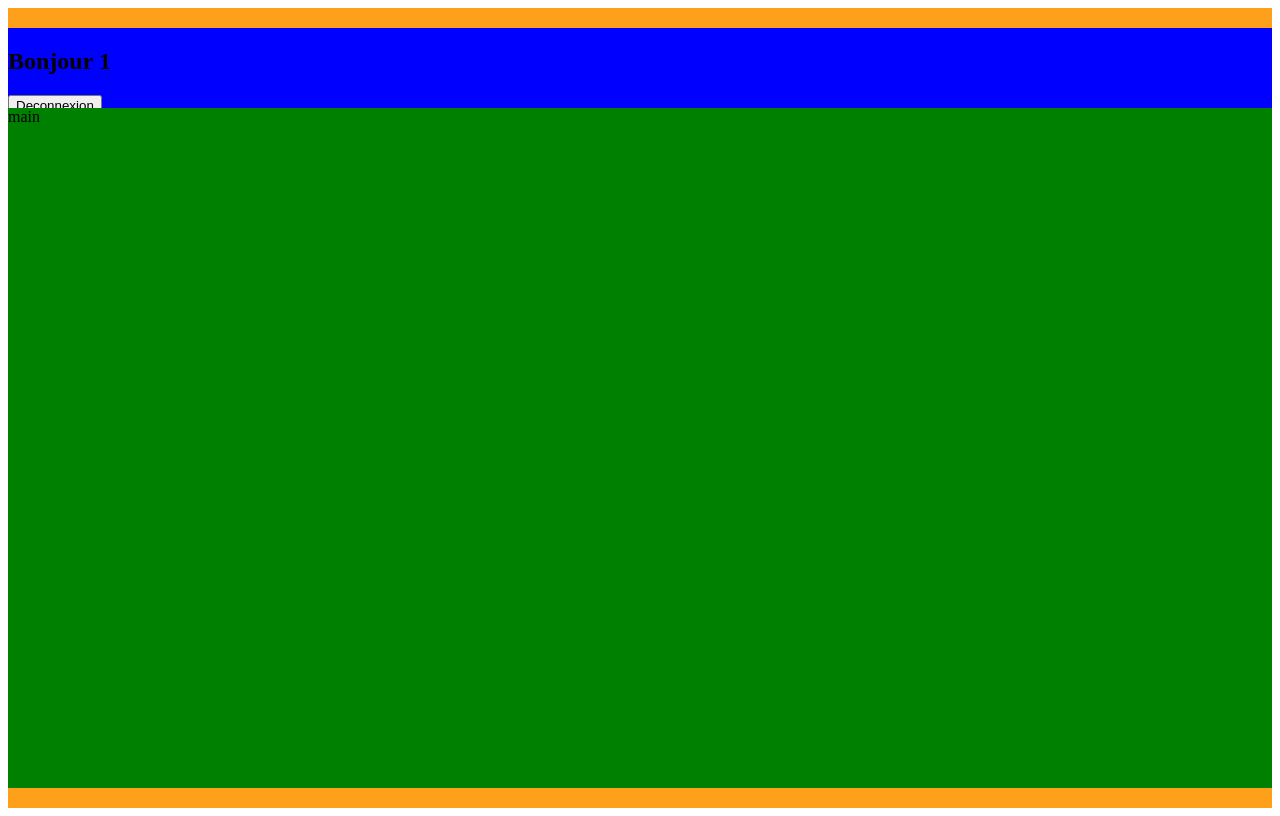
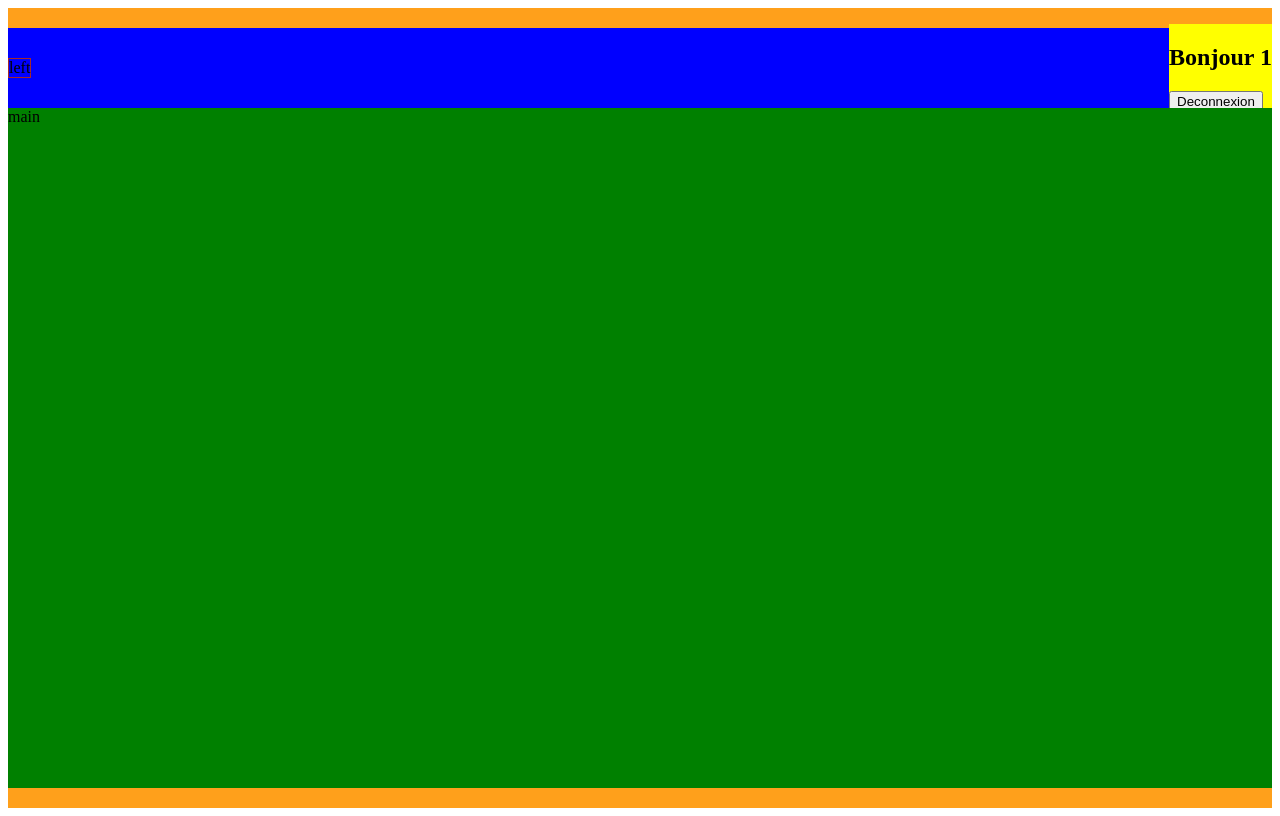
Before and after one commit to arliBukasa/vi-tranning-crazee-buger, a React (Vite) app: page /order/1 in a window 1280 px wide. Built offline with nearby package versions, Linux system fonts and the light colour scheme.

Commit message:
:recycle: F04>Nav> reorder layout and components

```diff
--- /dev/null
+++ b/src/components/pages/NavLeft.jsx
@@ -0,0 +1,13 @@
+import React from 'react'
+import styled from 'styled-components';
+
+export default function NavLeft() {
+  return (
+    <NavLeftstyled className='left-side'>
+        left
+    </NavLeftstyled>
+  )
+}
+const NavLeftstyled = styled.div`
+     border: 1px solid brown;
+`;
--- /dev/null
+++ b/src/components/pages/NavRight.jsx
@@ -0,0 +1,16 @@
+import React from 'react'
+import { Link } from 'react-router-dom';
+import styled from 'styled-components';
+
+export default function NavRight({username}) {
+  return (
+    <NavRightstyled className='right-side'>
+        <h1>Bonjour {username}</h1>
+        <Link to="/"><button type='button'> Deconnexion</button>
+        </Link>
+    </NavRightstyled>
+  )
+}
+const NavRightstyled = styled.div`
+    background: yellow;
+`;
--- a/src/components/pages/Navbar.jsx
+++ b/src/components/pages/Navbar.jsx
@@ -1,17 +1,24 @@
 import React from 'react'
 import { Link } from 'react-router-dom'
 import styled from 'styled-components'
+import NavRight from './NavRight'
+import NavLeft from './NavLeft'
 
 export default function Navbar({username}) {
   return (
     <NavbarStyled  className='navbar'>
-        <h1>Bonjour {username}</h1>
-        <Link to="/"><button type='button'> Deconnexion</button>
-        </Link>
+        <NavLeft/>
+        <NavRight username={username}/>
+
     </NavbarStyled>
   )
 }
 const NavbarStyled = styled.nav`
     background: blue;
     height:10vh;
+    display:flex;
+    justify-content:space-between;
+    align-items:center;
+
+
 `
```
